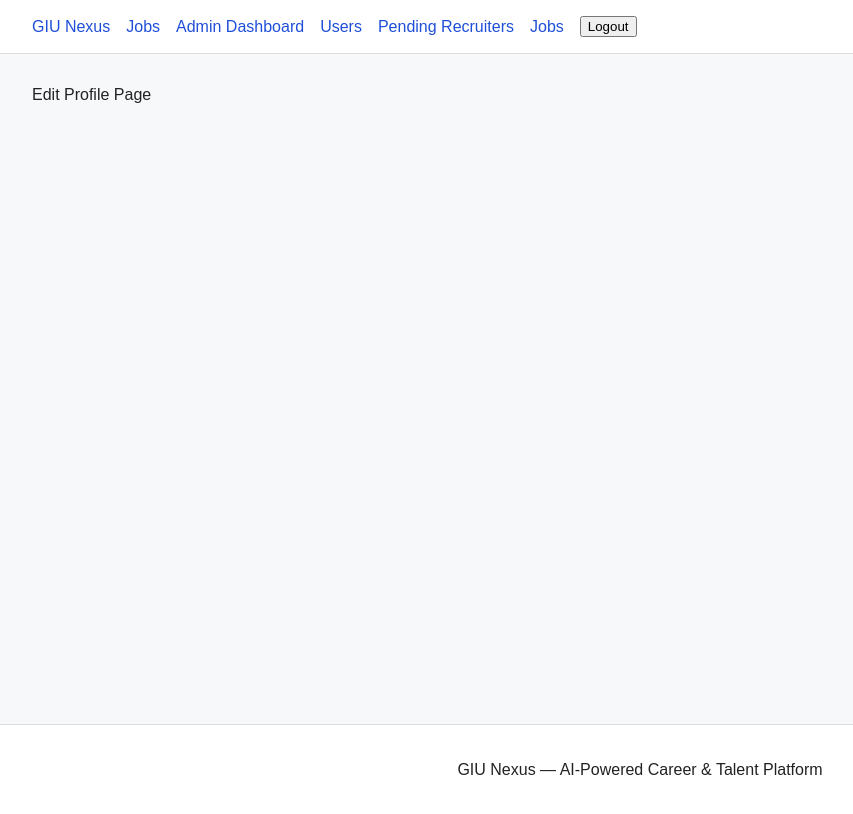
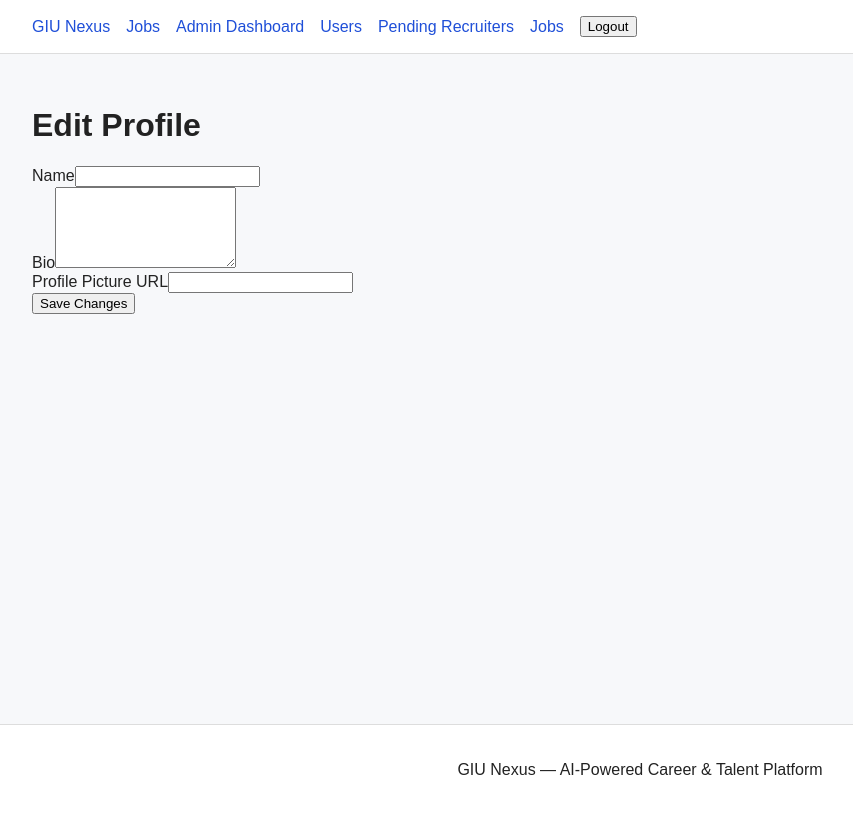
Before and after one commit to obayrihan/GIU-Nexus, a React (Vite) app in the folder client/: page /profile/edit in a window 1280 px wide. Shown: the whole page, without its empty margins (0-853 px from the left). Built offline with nearby package versions, Linux system fonts and the light colour scheme; sample sign-in values are in the browser's storage.

Commit message:
feat: create profile and edit profile pages

```diff
--- a/client/src/pages/EditProfilePage.jsx
+++ b/client/src/pages/EditProfilePage.jsx
@@ -1,5 +1,32 @@
+import React from 'react';
+
 const EditProfilePage = () => {
-  return <div>Edit Profile Page</div>;
+  return (
+    <div>
+      <h1>Edit Profile</h1>
+
+      <form>
+        <div>
+          <label>Name</label>
+          <input type="text" />
+        </div>
+
+        <div>
+          <label>Bio</label>
+          <textarea rows="5"></textarea>
+        </div>
+
+        <div>
+          <label>Profile Picture URL</label>
+          <input type="text" />
+        </div>
+
+        <button type="submit">
+          Save Changes
+        </button>
+      </form>
+    </div>
+  );
 };
 
 export default EditProfilePage;
--- a/client/src/pages/ProfilePage.jsx
+++ b/client/src/pages/ProfilePage.jsx
@@ -1,5 +1,38 @@
+import React from 'react';
+import { Link } from 'react-router-dom';
+
 const ProfilePage = () => {
-  return <div>Profile Page</div>;
+  return (
+    <div>
+      <h1>My Profile</h1>
+
+      <img
+        src="https://via.placeholder.com/150"
+        alt="profile"
+        width="150"
+      />
+
+      <h2>Mostafa</h2>
+
+      <p>Email: mostafa@example.com</p>
+
+      <p>Role: jobSeeker</p>
+
+      <p>Bio: Passionate frontend developer.</p>
+
+      <h3>Skills</h3>
+
+      <div>
+        <span>React</span>
+        <span>Node.js</span>
+        <span>MongoDB</span>
+      </div>
+
+      <Link to="/profile/edit">
+        Edit Profile
+      </Link>
+    </div>
+  );
 };
 
 export default ProfilePage;
```
Also changed, not shown: 1 other file (tests, documents, lock files or other folders).
